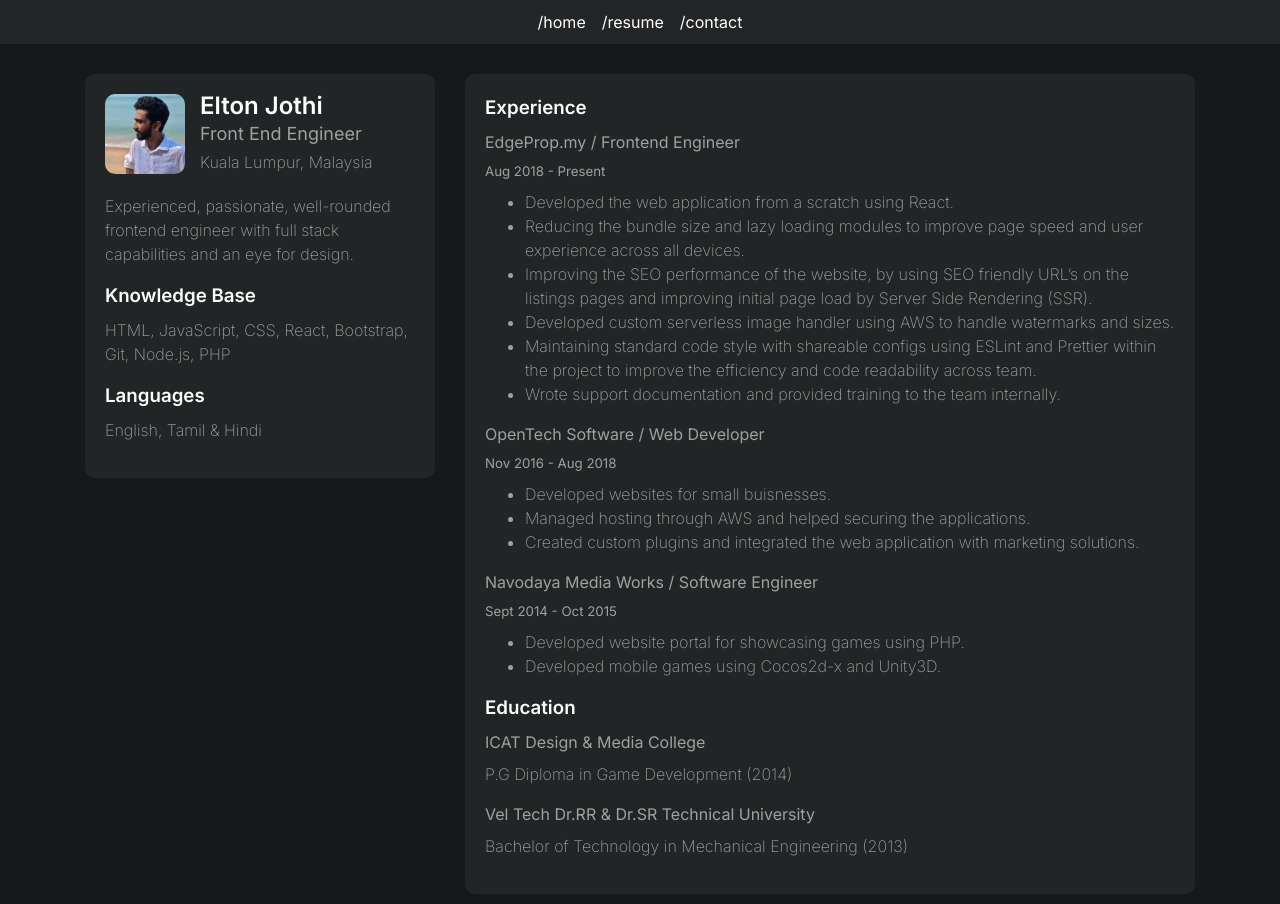
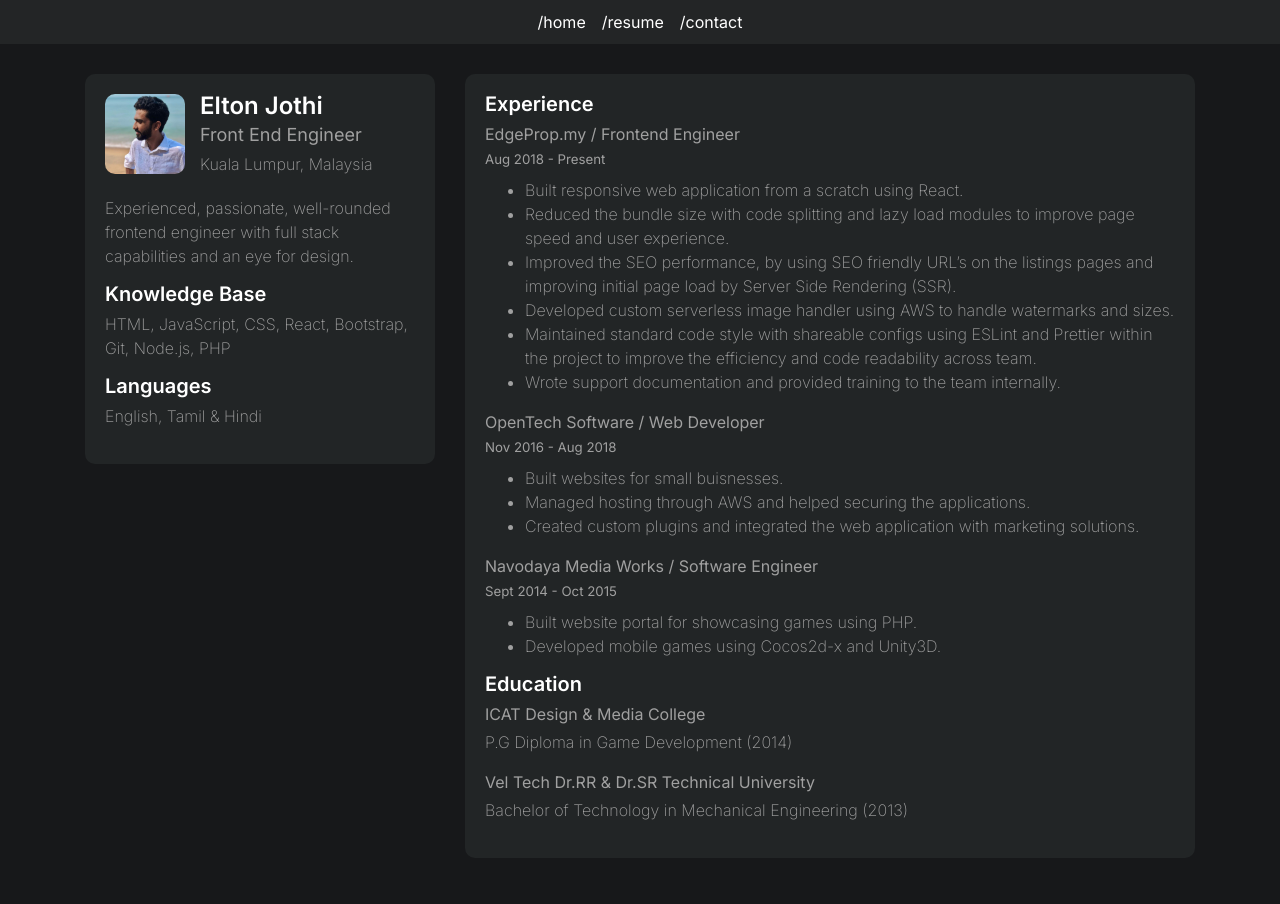
Before and after one commit to eltonjothi/frontpage, a Next.js app: page /resume in a window 1280 px wide. After the commit the page ends 868 px from the top, so only its background shows below. Built offline with nearby package versions, Linux system fonts and the light colour scheme.

Commit message:
fix styles

```diff
--- a/components/resume/Main.jsx
+++ b/components/resume/Main.jsx
@@ -70,23 +70,23 @@ function Main() {
                 <h5 className="ft-400 grey-30">Aug 2018 - Present</h5>
                 <ul className="list-group list-group-flush ft-200 grey-30">
                   <li className="list-group-item">
-                    Developed the web application from a scratch using React.
+                    Built responsive web application from a scratch using React.
                   </li>
                   <li className="list-group-item">
-                    Reducing the bundle size and lazy loading modules to improve
-                    page speed and user experience across all devices.
+                    Reduced the bundle size with code splitting and lazy load
+                    modules to improve page speed and user experience.
                   </li>
                   <li className="list-group-item">
-                    Improving the SEO performance of the website, by using SEO
-                    friendly URL’s on the listings pages and improving initial
-                    page load by Server Side Rendering (SSR).
+                    Improved the SEO performance, by using SEO friendly URL’s on
+                    the listings pages and improving initial page load by Server
+                    Side Rendering (SSR).
                   </li>
                   <li className="list-group-item">
                     Developed custom serverless image handler using AWS to
                     handle watermarks and sizes.
                   </li>
                   <li className="list-group-item">
-                    Maintaining standard code style with shareable configs using
+                    Maintained standard code style with shareable configs using
                     ESLint and Prettier within the project to improve the
                     efficiency and code readability across team.
                   </li>
@@ -103,7 +103,7 @@ function Main() {
                 <h5 className="ft-400 grey-30">Nov 2016 - Aug 2018</h5>
                 <ul className="list-group list-group-flush ft-200 grey-30">
                   <li className="list-group-item">
-                    Developed websites for small buisnesses.
+                    Built websites for small buisnesses.
                   </li>
                   <li className="list-group-item">
                     Managed hosting through AWS and helped securing the
@@ -126,7 +126,7 @@ function Main() {
                 <h5 className="ft-400 grey-30">Sept 2014 - Oct 2015</h5>
                 <ul className="list-group list-group-flush ft-200 grey-30">
                   <li className="list-group-item">
-                    Developed website portal for showcasing games using PHP.
+                    Built website portal for showcasing games using PHP.
                   </li>
                   <li className="list-group-item">
                     Developed mobile games using Cocos2d-x and Unity3D.
--- a/styles/resume.scss
+++ b/styles/resume.scss
@@ -10,12 +10,25 @@
       padding: 20px;
       border-radius: 10px;
       margin-bottom: 10px;
+      h3{
+        font-size: 20px;
+        line-height: 20px;
+        margin-bottom: 8px;
+      }
     }
     .mainbox {
       background-color: #222526;
       padding: 20px;
       border-radius: 10px;
       margin-bottom: 10px;
+      h3{
+        font-size: 20px;
+        line-height: 20px;
+        margin-bottom: 8px;
+      }
+      h4{
+        margin-bottom: 4px;
+      }
     }
   }
   .intro {
@@ -41,12 +54,12 @@
         // margin-top: 10px;
         font-size: 24px;
         line-height: 24px;
-        margin-bottom: 4px;
+        margin-bottom: 8px;
       }
       h3 {
         font-size: 18px;
-        line-height: 24px;
-        margin-bottom: 4px;
+        line-height: 18px;
+        margin-bottom: 8px;
       }
       p {
         margin-bottom: 0;
```
